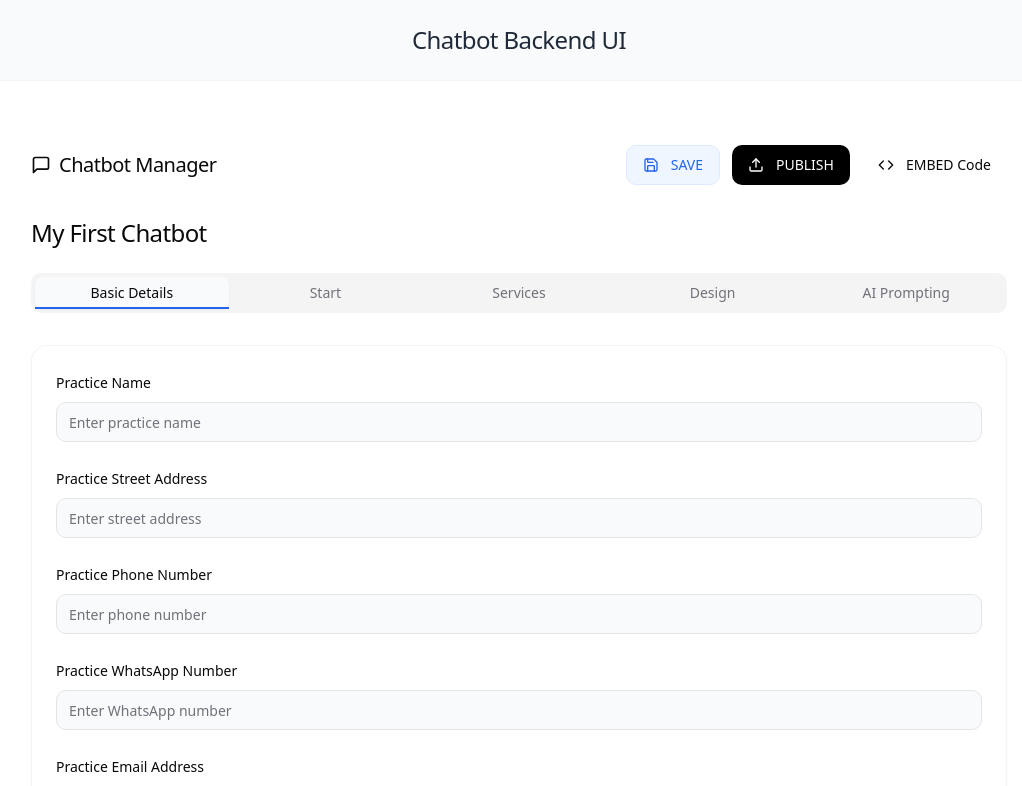
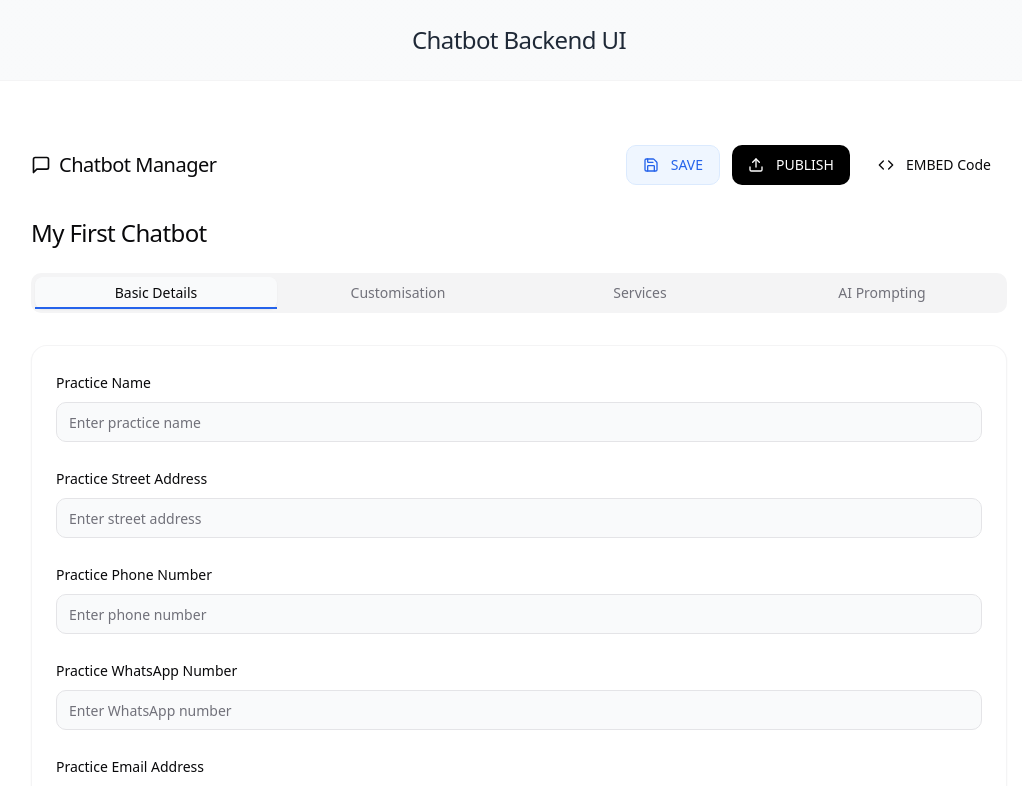
Before and after one commit to mintlandingpages/convo-builder-nexus, a React (Vite) app: page / in a window 1280 px wide. Shown: the top 786 px of the page, without its empty margins (121-1143 px from the left). Built offline with nearby package versions, Linux system fonts and the light colour scheme.

Commit message:
Refactor: Update chatbot tabs
Update the chatbot tabs to reflect the new tab names.

```diff
--- a/src/components/chatbot/ChatbotTabs.tsx
+++ b/src/components/chatbot/ChatbotTabs.tsx
@@ -15,7 +15,7 @@ const ChatbotTabs: React.FC<ChatbotTabsProps> = ({ chatbotName }) => {
       <h2 className="text-2xl font-medium mb-6 animate-fade-in">{chatbotName || 'Chatbot Name'}</h2>
 
       <Tabs defaultValue="basic-details" className="w-full" onValueChange={setActiveTab}>
-        <TabsList className="grid w-full grid-cols-5 mb-8">
+        <TabsList className="grid w-full grid-cols-4 mb-8">
           <TabsTrigger
             value="basic-details"
             className={`tab-button ${activeTab === 'basic-details' ? 'text-primary' : ''}`}
@@ -23,22 +23,16 @@ const ChatbotTabs: React.FC<ChatbotTabsProps> = ({ chatbotName }) => {
             Basic Details
           </TabsTrigger>
           <TabsTrigger
-            value="start"
-            className={`tab-button ${activeTab === 'start' ? 'text-primary' : ''}`}
+            value="customisation"
+            className={`tab-button ${activeTab === 'customisation' ? 'text-primary' : ''}`}
           >
-            Start
+            Customisation
           </TabsTrigger>
           <TabsTrigger
             value="services"
             className={`tab-button ${activeTab === 'services' ? 'text-primary' : ''}`}
           >
             Services
-          </TabsTrigger>
-          <TabsTrigger
-            value="design"
-            className={`tab-button ${activeTab === 'design' ? 'text-primary' : ''}`}
-          >
-            Design
           </TabsTrigger>
           <TabsTrigger
             value="ai-prompting"
@@ -52,10 +46,10 @@ const ChatbotTabs: React.FC<ChatbotTabsProps> = ({ chatbotName }) => {
           <ChatbotBasicDetails />
         </TabsContent>
 
-        <TabsContent value="start">
+        <TabsContent value="customisation">
           <div className="p-6 chatbot-card">
-            <h3 className="text-lg font-medium mb-4">Start Configuration</h3>
-            <p className="text-muted-foreground">Configure how your chatbot starts conversations.</p>
+            <h3 className="text-lg font-medium mb-4">Customisation</h3>
+            <p className="text-muted-foreground">Customize the appearance and behavior of your chatbot.</p>
           </div>
         </TabsContent>
 
@@ -63,13 +57,6 @@ const ChatbotTabs: React.FC<ChatbotTabsProps> = ({ chatbotName }) => {
           <div className="p-6 chatbot-card">
             <h3 className="text-lg font-medium mb-4">Services Configuration</h3>
             <p className="text-muted-foreground">Configure the services your chatbot can access.</p>
-          </div>
-        </TabsContent>
-
-        <TabsContent value="design">
-          <div className="p-6 chatbot-card">
-            <h3 className="text-lg font-medium mb-4">Design Configuration</h3>
-            <p className="text-muted-foreground">Customize how your chatbot looks.</p>
           </div>
         </TabsContent>
 
```
